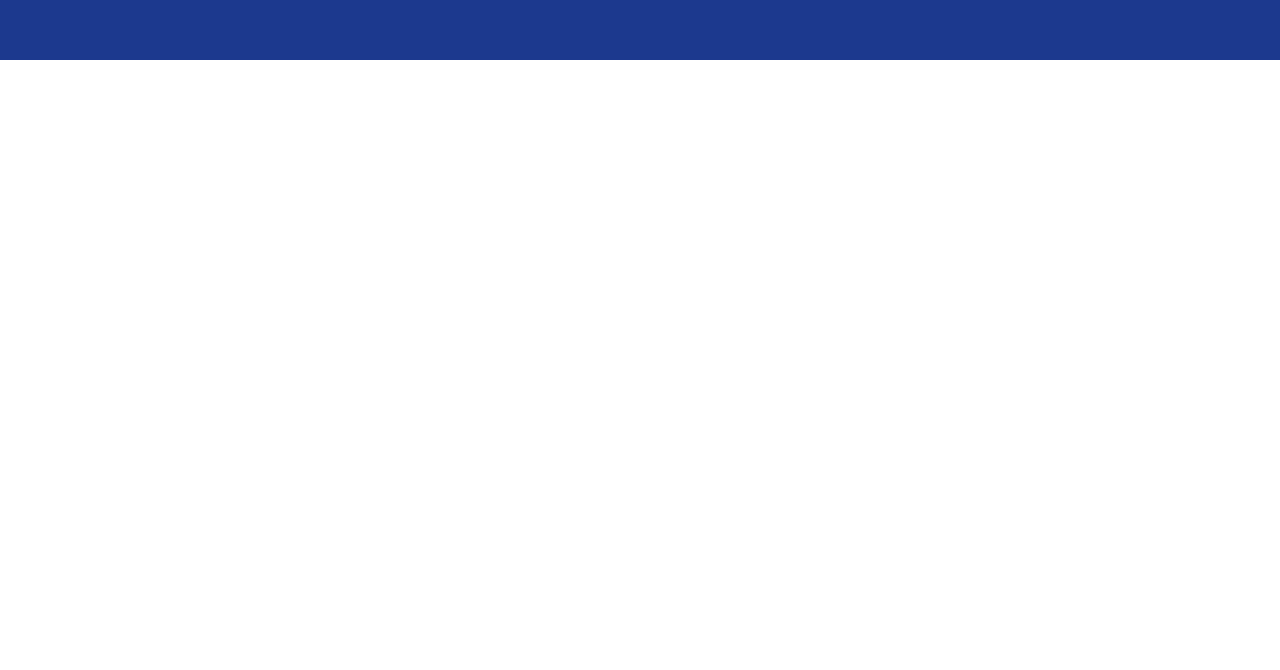
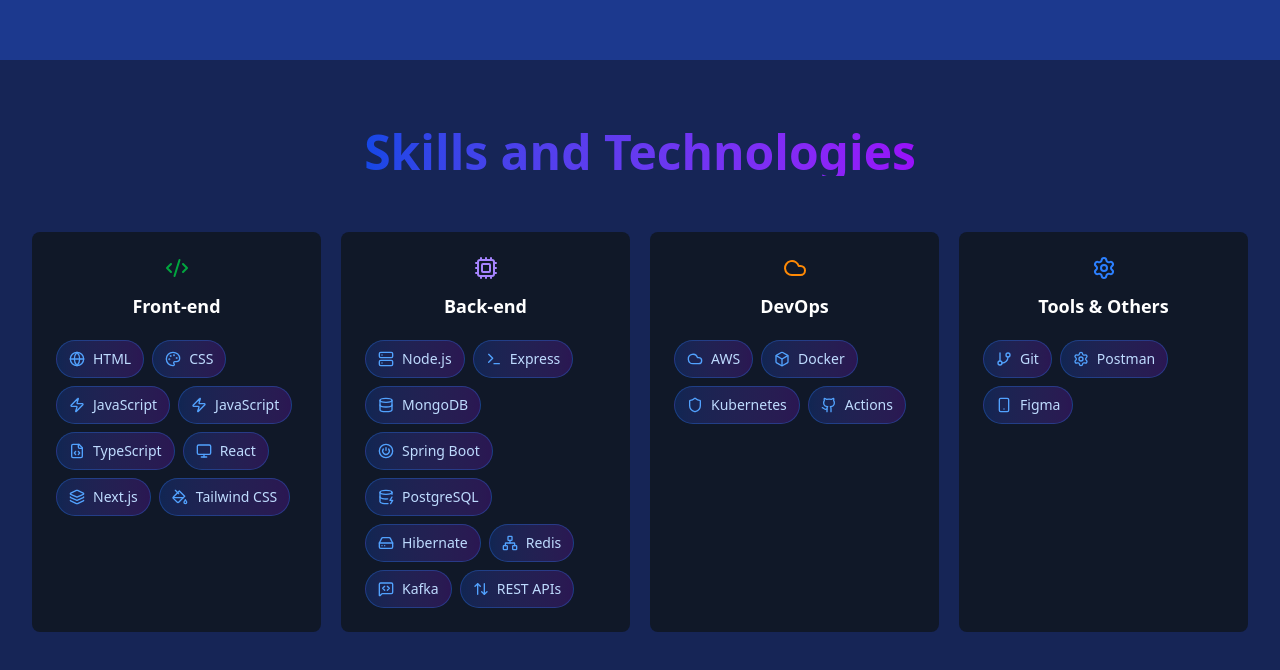
Before and after one commit to sj-cantos/Portfolio-Website, a React (Vite) app: page / in a window 1280 px wide. Shown: the part 1540-2210 px from the top of the page. Before the commit the page ends 1600 px from the top, so only its background shows below. Built offline with nearby package versions, Linux system fonts and the light colour scheme.

Commit message:
feat: created skilla page

```diff
--- a/src/About/index.tsx
+++ b/src/About/index.tsx
@@ -43,7 +43,7 @@
 
   return (
     <>
-      <section className="min-h-screen bg-blue-900">
+      <section id="about" className="min-h-screen bg-blue-900">
         <div className="container mx-auto px-4 md:px-6 py-8 md:py-12 text-white flex flex-col items-center">
           <div ref={aboutRef} className="max-w-4xl mx-auto w-full">
             <h2
@@ -78,20 +78,20 @@
               </div>
 
               <div className="grid grid-cols-2 gap-6">
-                {aboutData.map((highlight, index) => (
+                {aboutData.map((item, index) => (
                   <div
                     key={index}
                     className={`bg-blue-950 p-6 rounded-lg backdrop-blur-sm border border-gray-600 hover:border-gray-500/50 transition-all duration-500 transform hover:scale-105 hover:shadow-xl group ${aboutInView ? "animate-fadeInUp delay-500" : "opacity-0"}`}
                     style={{ animationDelay: `${0.3 + index * 0.5}s` }}
                   >
                     <div className="mb-4 group-hover:scale-110 transition-transform duration-300">
-                      {highlight.icon}
+                      {item.icon}
                     </div>
                     <h3 className="text-white font-semibold mb-2 group-hover:text-blue-200 transition-colors duration-300">
-                      {highlight.title}
+                      {item.title}
                     </h3>
                     <p className="text-gray-400 text-sm group-hover:text-gray-300 transition-colors duration-300">
-                      {highlight.description}
+                      {item.description}
                     </p>
                   </div>
                 ))}
--- a/src/App.tsx
+++ b/src/App.tsx
@@ -1,6 +1,7 @@
 import Header from "./Header/index";
 import Hero from "./Hero/index";
 import About from "./About/index";
+import Skills from "./Skills/index";
 function App() {
   return (
     <div className="min-h-screen">
@@ -8,6 +9,7 @@
       <main>
         <Hero />
         <About />
+        <Skills />
       </main>
     </div>
   );
--- a/src/Header/index.tsx
+++ b/src/Header/index.tsx
@@ -24,16 +24,16 @@
             <a href="" className="duration-300 hover:scale-180 hover:text-blue-400 ">Home</a>
           </li>
           <li>
-            <a href="" className="duration-300 hover:scale-180 hover:text-blue-400 ">About</a>
+            <a href="#about" className="duration-300 hover:scale-180 hover:text-blue-400 ">About</a>
           </li>
           <li>
-            <a href="" className="duration-300 hover:scale-180 hover:text-blue-400 ">Projects</a>
+            <a href="#projects" className="duration-300 hover:scale-180 hover:text-blue-400 ">Projects</a>
           </li>
           <li>
-            <a href="" className="duration-300 hover:scale-180 hover:text-blue-400 ">Skills</a>
+            <a href="#skills" className="duration-300 hover:scale-180 hover:text-blue-400 ">Skills</a>
           </li>
           <li>
-            <a href="" className="duration-300 hover:scale-180 hover:text-blue-400 ">Contact</a>
+            <a href="#contact" className="duration-300 hover:scale-180 hover:text-blue-400 ">Contact</a>
           </li>
         </ul>
       </nav>
--- /dev/null
+++ b/src/Skills/index.tsx
@@ -0,0 +1,64 @@
+import React from "react";
+
+import { useInView } from "../hooks/useInView";
+import { skillsData } from "../data/skillsData";
+const Skills = () => {
+  const [skillsRef, skillsInView] = useInView({ threshold: 0.2 });
+
+  return (
+    <>
+      <section id="skills" className="min-h-screen bg-blue-950">
+        <div
+          ref={skillsRef}
+          className="container mx-auto px-6 py-12 text-white flex flex-col items-center align-center justify-center"
+        >
+          <h1
+            className={`mt-5 text-5xl font-bold bg-gradient-to-r from-blue-700 to-purple-600 text-transparent bg-clip-text ${
+              skillsInView ? "animate-fadeInUp delay-400" : "opacity-0"
+            }`}
+          >
+            Skills and Technologies
+          </h1>
+          <div className={`grid grid-cols-4  p-2 mt-12 gap-5 justify-center `}>
+            {skillsData.map((category, index) => {
+              return (
+                <div
+                  key={index}
+                  className={`rounded-lg p-6 bg-gray-900 max-w-sm ${
+                    skillsInView ? `animate-fadeInDown` : "opacity-0"
+                  }`}
+                  style={{
+                    animationDelay: `${index * 500 + 200}ms`,
+                  }}
+                >
+                  <div className="flex flex-col items-center justify-center mb-5">
+                    {category.icon}
+                    <h1 className="text-center text-lg font-semibold mt-3">
+                      {category.title}
+                    </h1>
+                  </div>
+
+                  <div className="flex flex-wrap gap-2 mt-4">
+                    {category.skills.map((skill, index) => {
+                      return (
+                        <div
+                          key={index}
+                          className="bg-gradient-to-r from-blue-600/20 to-purple-600/20 text-blue-200 px-3 py-2 rounded-full text-sm font-medium border border-blue-500/30 hover:border-blue-400/50 hover:from-blue-600/30 hover:to-purple-600/30 transition-all duration-300 transform hover:scale-105 flex items-center gap-2 group/skill"
+                        >
+                          {skill.icon}
+                          {skill.name}
+                        </div>
+                      );
+                    })}
+                  </div>
+                </div>
+              );
+            })}
+          </div>
+        </div>
+      </section>
+    </>
+  );
+};
+
+export default Skills;
--- /dev/null
+++ b/src/data/skillsData.tsx
@@ -0,0 +1,273 @@
+import {
+  Code2,
+  Database,
+  Cloud,
+  Settings,
+  Smartphone,
+  Globe,
+  Server,
+  GitBranch,
+  Terminal,
+  Palette,
+  Zap,
+  Box,
+  Shield,
+  Monitor,
+  Cpu,
+  HardDrive,
+  Network,
+  FileCode,
+  Layers,
+  Github,
+  CirclePower,
+  DatabaseZap,
+  PaintBucket,
+  MessageSquareCode,
+  ArrowUpDown,
+} from "lucide-react";
+
+
+
+
+export const skillsData = [
+  {
+    title: "Front-end",
+    icon: <Code2 className="h-6 w-6 text-green-600" size={1} />,
+    skills: [
+      {
+        name: "HTML",
+        icon: (
+          <Globe
+            className="h-4 w-4 text-blue-400 group-hover:scale-110 transition-transform duration-300"
+            size={1}
+          />
+        ),
+      },
+      {
+        name: "CSS",
+        icon: (
+          <Palette
+            className="h-4 w-4 text-blue-400 group-hover:scale-110 transition-transform duration-300"
+            size={1}
+          />
+        ),
+      },
+      {
+        name: "JavaScript",
+        icon: (
+          <Zap
+            className="h-4 w-4 text-blue-400 group-hover:scale-110 transition-transform duration-300"
+            size={1}
+          />
+        ),
+      },
+      {
+        name: "JavaScript",
+        icon: (
+          <Zap
+            className="h-4 w-4 text-blue-400 group-hover:scale-110 transition-transform duration-300"
+            size={1}
+          />
+        ),
+      },
+      {
+        name: "TypeScript",
+        icon: (
+          <FileCode
+            className="h-4 w-4 text-blue-400 group-hover:scale-110 transition-transform duration-300"
+            size={1}
+          />
+        ),
+      },
+      {
+        name: "React",
+        icon: (
+          <Monitor
+            className="h-4 w-4 text-blue-400 group-hover:scale-110 transition-transform duration-300"
+            size={1}
+          />
+        ),
+      },
+      {
+        name: "Next.js",
+        icon: (
+          <Layers
+            className="h-4 w-4 text-blue-400 group-hover:scale-110 transition-transform duration-300"
+            size={1}
+          />
+        ),
+      },
+      {
+        name: "Tailwind CSS",
+        icon: (
+          <PaintBucket
+            className="h-4 w-4 text-blue-400 group-hover:scale-110 transition-transform duration-300"
+            size={1}
+          />
+        ),
+      },
+    ],
+  },
+  {
+    title: "Back-end",
+    icon: <Cpu className="h-6 w-6 text-violet-400" size={1} />,
+    skills: [
+      {
+        name: "Node.js",
+        icon: (
+          <Server
+            className="h-4 w-4 text-blue-400 group-hover:scale-110 transition-transform duration-300"
+            size={1}
+          />
+        ),
+      },
+      {
+        name: "Express",
+        icon: (
+          <Terminal
+            className="h-4 w-4 text-blue-400 group-hover:scale-110 transition-transform duration-300"
+            size={1}
+          />
+        ),
+      },
+      {
+        name: "MongoDB",
+        icon: (
+          <Database
+            className="h-4 w-4 text-blue-400 group-hover:scale-110 transition-transform duration-300"
+            size={1}
+          />
+        ),
+      },
+      {
+        name: "Spring Boot",
+        icon: (
+          <CirclePower
+            className="h-4 w-4 text-blue-400 group-hover:scale-110 transition-transform duration-300"
+            size={1}
+          />
+        ),
+      },
+      {
+        name: "PostgreSQL",
+        icon: (
+          <DatabaseZap
+            className="h-4 w-4 text-blue-400 group-hover:scale-110 transition-transform duration-300"
+            size={1}
+          />
+        ),
+      },
+      {
+        name: "Hibernate",
+        icon: (
+          <HardDrive
+            className="h-4 w-4 text-blue-400 group-hover:scale-110 transition-transform duration-300"
+            size={1}
+          />
+        ),
+      },
+      {
+        name: "Redis",
+        icon: (
+          <Network
+            className="h-4 w-4 text-blue-400 group-hover:scale-110 transition-transform duration-300"
+            size={1}
+          />
+        ),
+      },
+      {
+        name: "Kafka",
+        icon: (
+          <MessageSquareCode
+            className="h-4 w-4 text-blue-400 group-hover:scale-110 transition-transform duration-300"
+            size={1}
+          />
+        ),
+      },
+      {
+        name: "REST APIs",
+        icon: (
+          <ArrowUpDown
+            className="h-4 w-4 text-blue-400 group-hover:scale-110 transition-transform duration-300"
+            size={1}
+          />
+        ),
+      },
+    ],
+  },
+  {
+    title: "DevOps",
+    icon: <Cloud className="h-6 w-6 text-orange-400" size={1} />,
+    skills: [
+      {
+        name: "AWS",
+        icon: (
+          <Cloud
+            className="h-4 w-4 text-blue-400 group-hover:scale-110 transition-transform duration-300"
+            size={1}
+          />
+        ),
+      },
+      {
+        name: "Docker",
+        icon: (
+          <Box
+            className="h-4 w-4 text-blue-400 group-hover:scale-110 transition-transform duration-300"
+            size={1}
+          />
+        ),
+      },
+      {
+        name: "Kubernetes",
+        icon: (
+          <Shield
+            className="h-4 w-4 text-blue-400 group-hover:scale-110 transition-transform duration-300"
+            size={1}
+          />
+        ),
+      },
+      {
+        name: "Actions",
+        icon: (
+          <Github
+            className="h-4 w-4 text-blue-400 group-hover:scale-110 transition-transform duration-300"
+            size={1}
+          />
+        ),
+      },
+    ],
+  },
+  {
+    title: "Tools & Others",
+    icon: <Settings className="h-6 w-6 text-blue-500" size={1} />,
+    skills: [
+      {
+        name: "Git",
+        icon: (
+          <GitBranch
+            className="h-4 w-4 text-blue-400 group-hover:scale-110 transition-transform duration-300"
+            size={1}
+          />
+        ),
+      },
+      {
+        name: "Postman",
+        icon: (
+          <Settings
+            className="h-4 w-4 text-blue-400 group-hover:scale-110 transition-transform duration-300"
+            size={1}
+          />
+        ),
+      },
+      {
+        name: "Figma",
+        icon: (
+          <Smartphone
+            className="h-4 w-4 text-blue-400 group-hover:scale-110 transition-transform duration-300"
+            size={1}
+          />
+        ),
+      },
+    ],
+  },
+];
```
